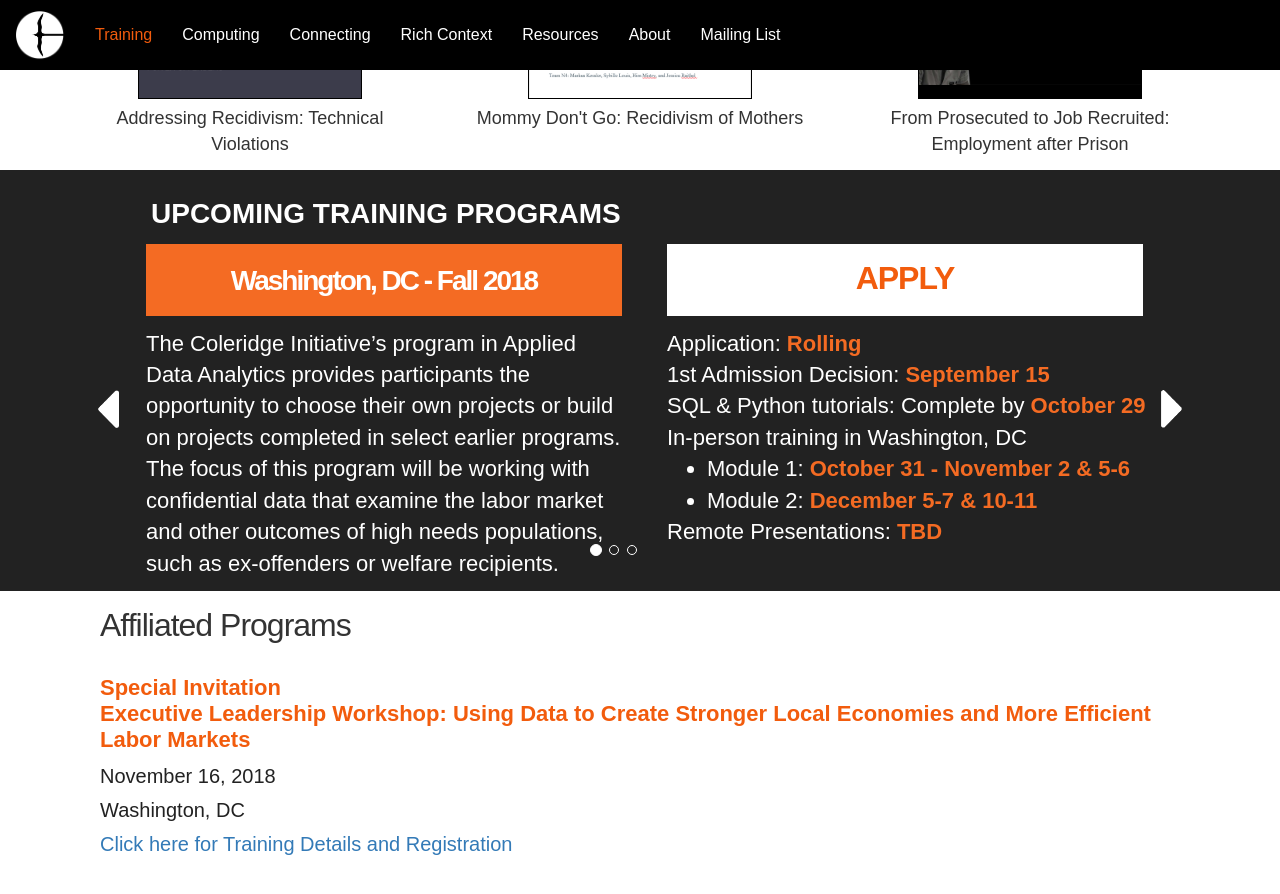
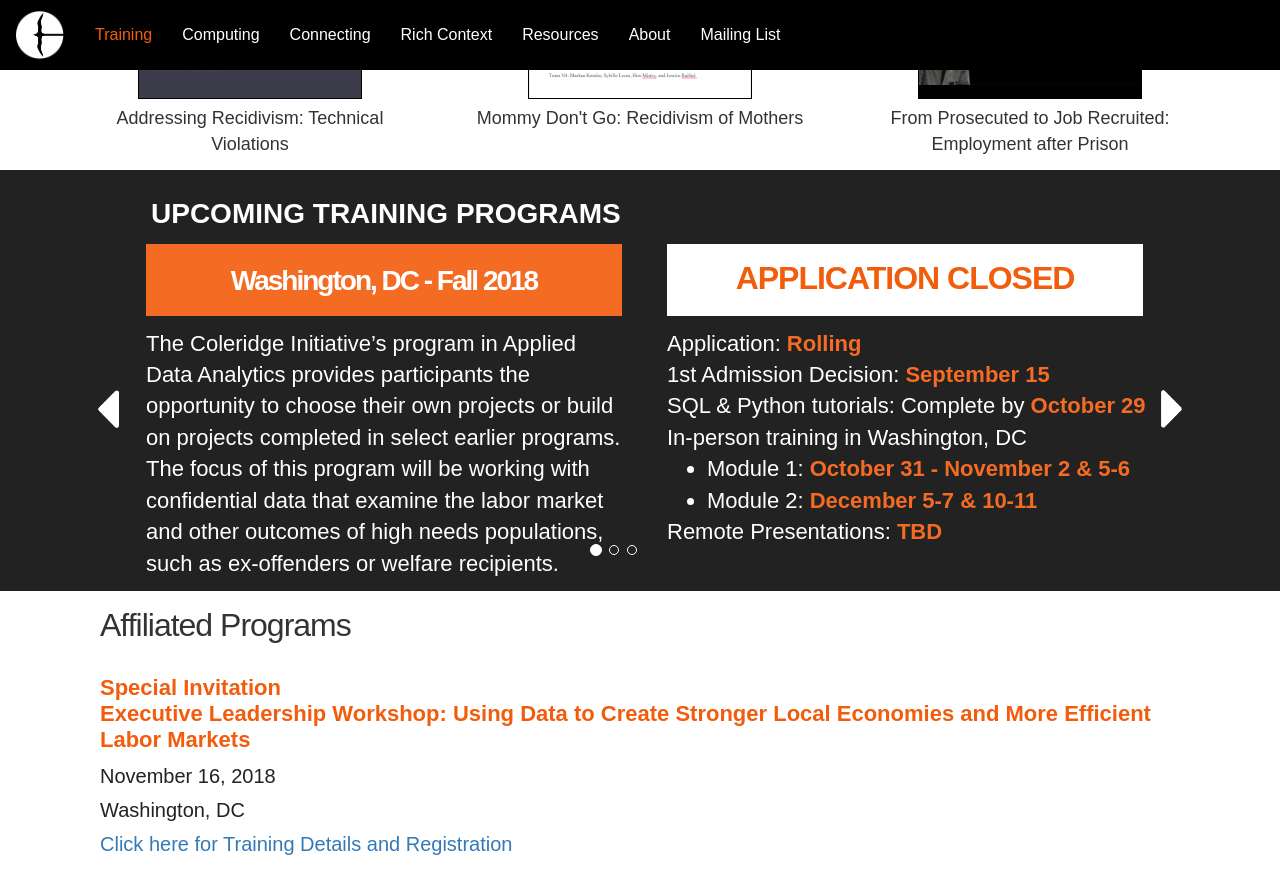
Before and after one commit to NYU-CI/coleridge, a Jekyll site: the page built from pages/training.html, in a window 1280 px wide and 900 px high, scrolled down 1619 px. Shown: the top 894 px of the window. Built offline with Jekyll 4.4.1, drawn with Linux system fonts in a browser that asks for light colours; nearby versions of some CDN libraries.

Commit message:
close UMD application

```diff
--- a/pages/training.html
+++ b/pages/training.html
@@ -197,8 +197,8 @@
                   </div>
                 </div>
                 <div class="col-sm-6">
-                    <a href="https://goo.gl/forms/9ngc1OVnbGNOvaU53" target="_blank">
-                      <div class="apply">APPLY</div>
+                    <a href="#">
+                      <div class="apply">APPLICATION CLOSED</div>
                     </a>
                 </div>
                 <div class="col-sm-6">
```
